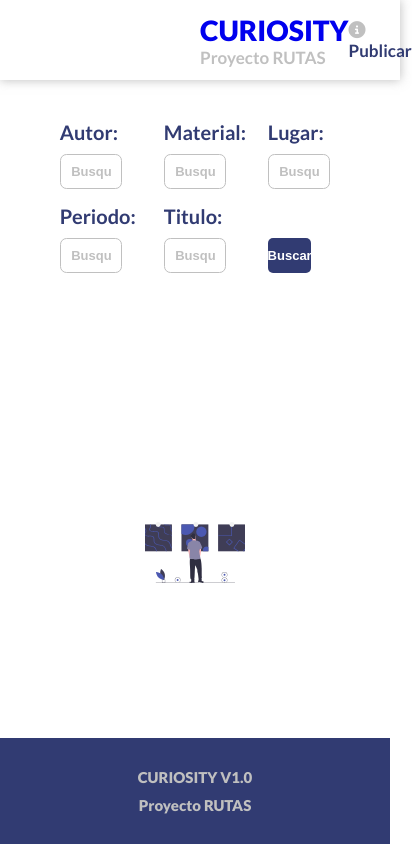
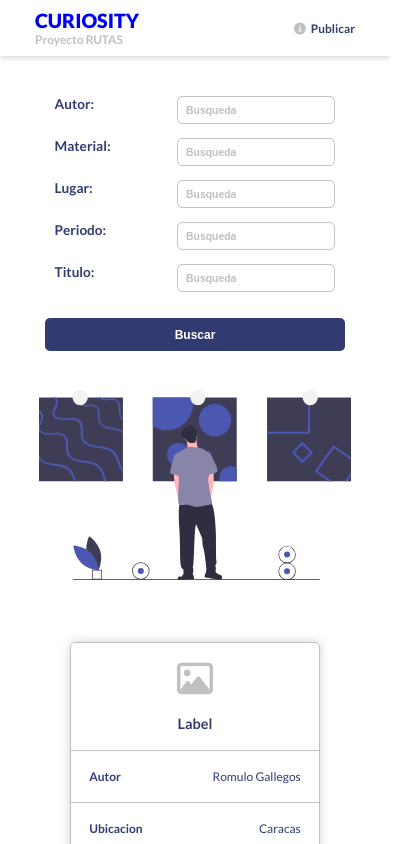
Before and after one commit to CuriositySofware/WEB, a React (Create React App) app: page /search in a window 390 px wide. Shown: the top 844 px of the page, 412 px wide, since content can reach past the window. Built offline with nearby package versions, Linux system fonts and the light colour scheme.

Commit message:
responsive

```diff
--- a/src/components/Card.js
+++ b/src/components/Card.js
@@ -1,7 +1,7 @@
 import React from "react";
 import { useHistory } from "react-router";
 
-export default function Card({ infoCard }) {
+export default function Card({ infoCard = {} }) {
   const { labelArtifact, labelKeeper, labelCreator, id } = infoCard;
   console.log(id);
   const history = useHistory();
@@ -14,15 +14,15 @@ export default function Card({ infoCard }) {
     <div className="card-container">
       <div className="card-image">
         <i className="far fa-image"></i>
-        <span>{labelArtifact.value}</span>
+        <span>Label</span>
       </div>
       <div className="card-row">
         <span>Autor</span>
-        <p>{labelCreator.value}</p>
+        <p>Romulo Gallegos</p>
       </div>
       <div className="card-row">
         <span>Ubicacion</span>
-        <p>{labelKeeper.value}</p>
+        <p>Caracas</p>
       </div>
       <div className="card-button-container">
         <button onClick={() => seeMore()}>Ver mas...</button>
--- a/src/styles/components/_card.scss
+++ b/src/styles/components/_card.scss
@@ -1,10 +1,11 @@
 .card-container{
-    font-size: 1.6rem;
-    width: 24%;
+    font-size: 1.2rem;
+    width: 80%;
     border-radius: 5px;
     border: 1px solid $gray;
     color: $primary;
     box-shadow: 0px 0px 10px 0px rgba(192,192,192,0.75);
+    max-width: 25rem;
 
     .card-image{
         padding: 1.5em 0;
--- a/src/styles/components/_input.scss
+++ b/src/styles/components/_input.scss
@@ -1,11 +1,15 @@
 .input-container{
     display: flex;
-    flex-direction: column;
-    font-size: 1rem;
-    gap: 1rem;
+    justify-content: space-between;
+    padding: 0 1.2em;
+    font-size: 0.8rem;
+    max-width: 30rem;
+    margin-left: auto;
+    margin-right: auto;
+
 
     label{
-        font-size: 2em;
+        font-size: 1.7em;
         color: $primary;
         font-weight: 700;
     }
@@ -35,6 +39,14 @@
         box-shadow: 0px 0px 3px 0px rgba(255, 0, 0, 0.75);
         transition: box-shadow 0.5s;
     }
+
+    @include breakpoint(medium){
+        flex-direction: column;
+
+        label{
+            margin-bottom: 0.4em;
+        }
+    }
 }
 
 .input-container-sm{
--- a/src/styles/shared/_footer.scss
+++ b/src/styles/shared/_footer.scss
@@ -3,14 +3,22 @@ footer{
     position: absolute;
     width: 100vw;
     color: $gray;
-    font-size: 1.5rem;
-    padding: 2em 0;
+    font-size: 1rem;
     font-weight: 900;
     display: flex;
+    height: 6em;
     flex-direction: column;
     justify-content: center;
     align-items: center;
-    gap: 1rem;
+    // gap: 1em;
     bottom: 0;
 
+    & > * + *{
+        margin-top: 1em;
+    }
+
+    @include breakpoint("medium"){
+        font-size: 1.4rem;
+    }
+
 }
--- a/src/styles/shared/_header.scss
+++ b/src/styles/shared/_header.scss
@@ -1,8 +1,7 @@
 .header-container{
-    height: 8rem;
-    font-size: 1rem;
-    background-color: $header-background;
-    padding: 0 20em;
+    height: 8em;
+    font-size: 0.7rem;
+    padding: 0 5em;
     display: flex;
     align-items: center;
     box-shadow: 0px 0px 1em 0px rgba(122,122,122,0.5);
@@ -50,5 +49,9 @@
 
     }
 
+    @include breakpoint("medium"){
+        font-size: 1rem;
+    }
+
 
 }
--- a/src/styles/styles.scss
+++ b/src/styles/styles.scss
@@ -1,6 +1,7 @@
 // Utils
 @import "./utils/base";
 @import "./utils/variables";
+@import "./utils/mixins";
 
 // Views
 @import "./views/home";
--- /dev/null
+++ b/src/styles/utils/_mixins.scss
@@ -0,0 +1,19 @@
+
+@mixin breakpoint($key) {
+
+    $size: map-get($breakpoints, $key );
+
+    @media only screen and (min-width: $size) {
+        @content
+    }
+};
+
+@mixin center($direction: "v") {
+    @if $direction == "v" {
+        margin-top: auto;
+        margin-bottom: auto;
+    } @else {
+        margin-left: auto;
+        margin-right: auto;
+    }
+}
--- a/src/styles/utils/_variables.scss
+++ b/src/styles/utils/_variables.scss
@@ -5,4 +5,10 @@ $hover: #462255;
 $input-text: #727171;
 $yellow: #FD9251;
 $gray: #c0c0c0;
-$lightGray: #dadada
+$lightGray: #dadada;
+$jo: 400px;
+
+$breakpoints: (
+    "small": 400px,
+    "medium": 700px
+)
--- a/src/styles/views/_home.scss
+++ b/src/styles/views/_home.scss
@@ -2,33 +2,31 @@
     max-width: 1440px;
     width: 80%;
     margin: auto;
-    padding: 4rem 0 20rem 0;
+    font-size: 1rem;
+    padding: 4em 0 10em ;
     position: relative;
+    display: flex;
+    flex-direction: column;
 
     .image-container{
-        position: absolute;
-        width: 40%;
-        left: 0;
-        right: 0;
-        bottom: -5rem;
-        margin: auto;
-        display: flex;
-        justify-content: center;
-        align-items: center;
+        width: 100%;
+        max-width: 50rem;
+        margin-top: 2.5em;
+        @include center("h");
 
         .noResult{
             width: 50%;
         }
 
         .pristine{
-            width: 80%;
+            width: 100%;
         }
 
         span{
             font-weight: 900;
             color: gray;
             font-size: 3rem;
-            margin-right: 1.5rem;
+            margin-right: 1.5em;
             text-align: center;
         }
     }
@@ -38,25 +36,35 @@
         display: flex;
         justify-content: center;
         width: 100%;
-        bottom: 7rem;
+        bottom: 7em;
     }
 
     .row{
         display: flex;
-        justify-content: space-around;
         width: 100%;
-        margin-bottom: 1.5rem;
+        margin-bottom: 1.4em;
+        flex-direction: column;
+        max-width: 78rem;
+        @include center("h");
+
+        & > * + *{
+            margin-top: 1.4em;
+        }
 
         .row-item{
-            width: 20%;
+            width: 100%;
         }
+
+
     }
 
     .cards-container{
         width: 100%;
         margin-top: 6rem;
         display: flex;
-        flex-direction: column;
+        // flex-direction: column;
+        justify-content: center;
+        flex-wrap: wrap;
         gap: 1.5rem;
 
         .cards-row{
@@ -68,15 +76,19 @@
     }
 
     .control{
-        width: 20%;
+        width: 100%;
+        max-width: 30rem;
         display: flex;
-        align-items: flex-end;
+        margin-left: auto;
+        margin-right: auto;
+
 
         button{
-            font-size: 1.3rem;
+            font-size: 1.2rem;
             font-weight: 700;
             height: 2.7em;
-            width: 70%;
+            width: 100%;
+            margin-top: 1em;
             background: $primary;
             color: white;
             display: flex;
@@ -90,6 +102,31 @@
 
             transition: all 0.4s;
         }
+
+        @include breakpoint("medium"){
+            button{
+                width: 60%;
+                font-size: 1.1rem;
+                margin-left: auto;
+                margin-right: auto;
+                margin-top: auto;
+
+            }
+        }
+    }
+
+    @include breakpoint("medium"){
+        padding-bottom: 13em;
+
+        .row{
+            flex-direction: row;
+
+            & > * {
+                margin-top: 0;
+            }
+        }
+
+
     }
 
 }
--- a/src/views/Home/Home.js
+++ b/src/views/Home/Home.js
@@ -132,13 +132,17 @@ export default function Home() {
           </div>
         )}
         <div className="cards-container">
-          {chunk(pages[activePage - 1], 4).map((row, idx) => (
+          {/* {chunk(pages[activePage - 1], 4).map((row, idx) => (
             <div className="cards-row" key={idx}>
               {row.map((card) => (
                 <Card infoCard={card} />
               ))}
             </div>
-          ))}
+          ))} */}
+          <Card/>
+          <Card/>
+          <Card/>
+          <Card/>
         </div>
         {pages.length > 0 && !loading && (
           <Pagination
```
